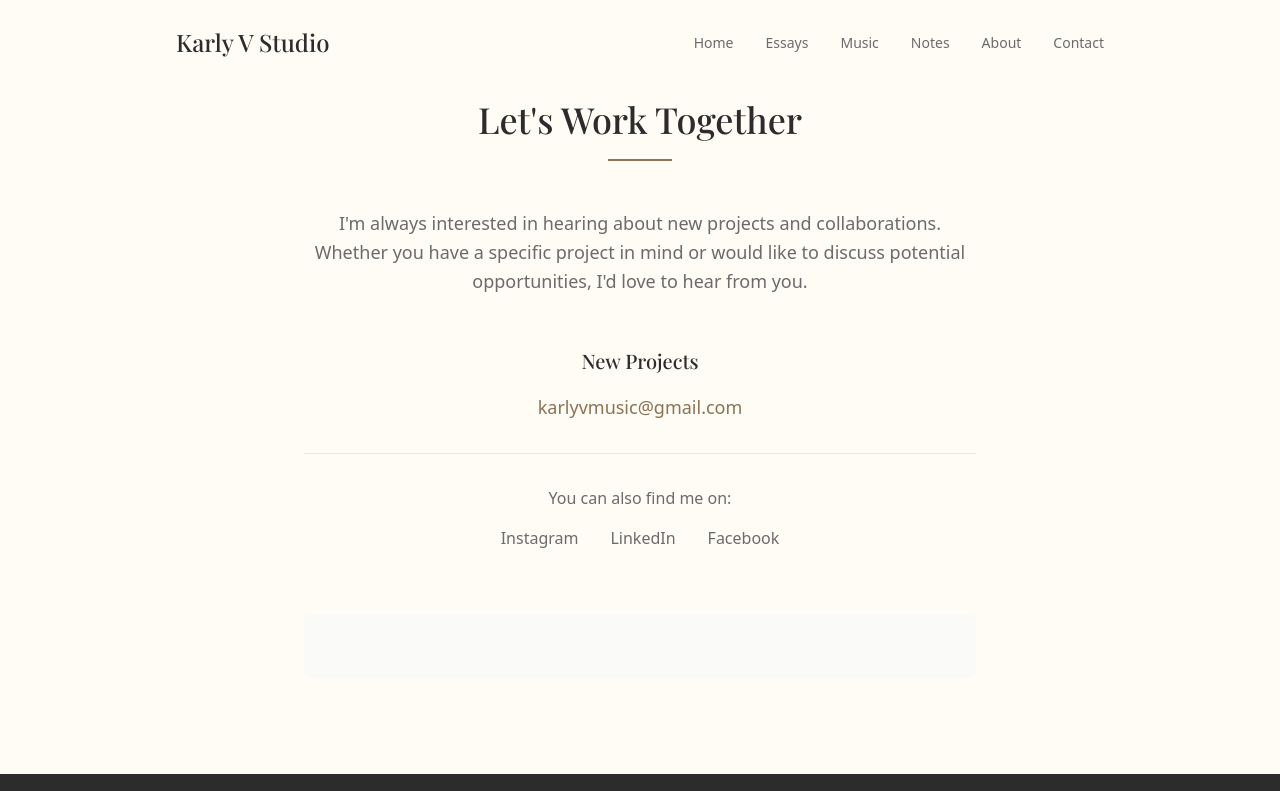
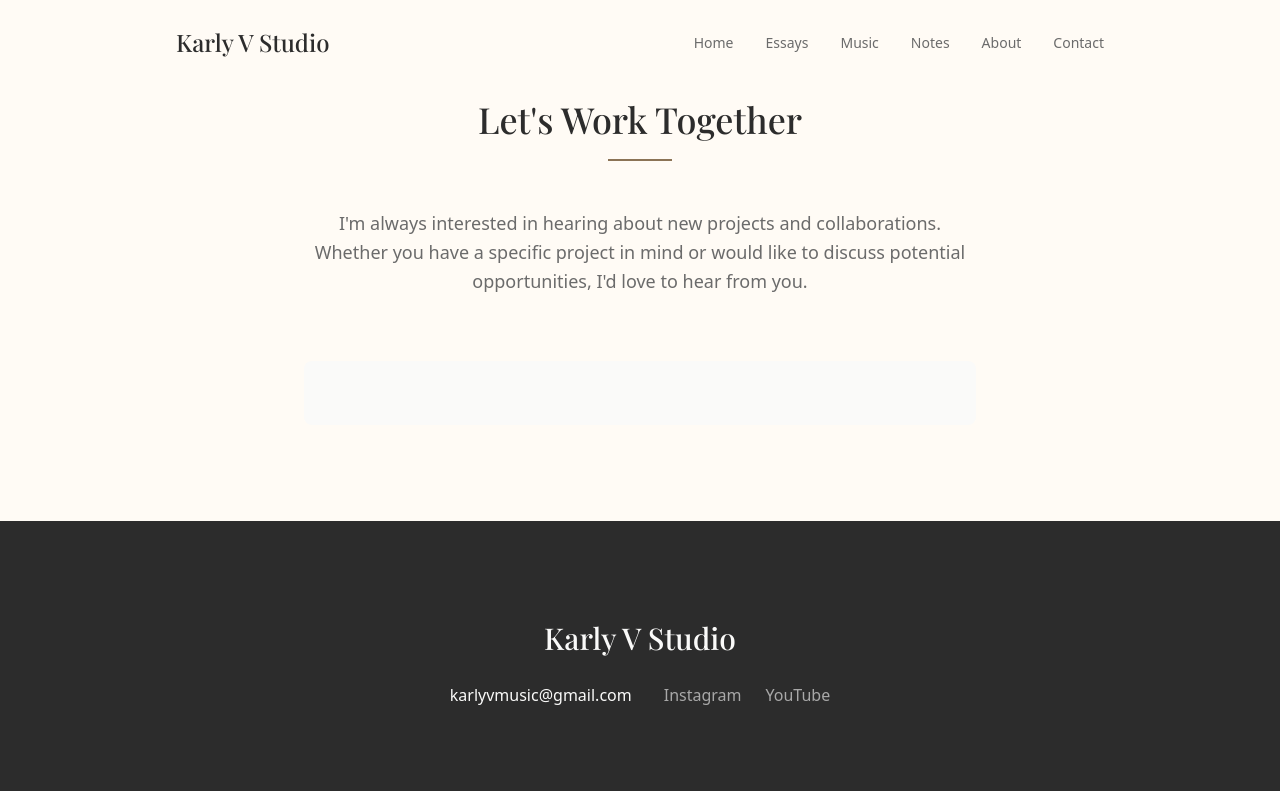
Before and after one commit to deanwhitson/karly_v_studio, a React (Create React App) app: page /contact in a window 1280 px wide. Shown: the top 791 px of the page. Built offline with nearby package versions, Linux system fonts and the light colour scheme.

Commit message:
Remove email and social media links from Contact section

```diff
--- a/src/components/Contact.js
+++ b/src/components/Contact.js
@@ -47,37 +47,6 @@ const Contact = () => {
             potential opportunities, I'd love to hear from you.
           </p>
 
-          <div className="space-y-8">
-            <div>
-              <h3 className="font-serif text-xl font-medium text-charcoal mb-4">
-                New Projects
-              </h3>
-              <a
-                href="mailto:karlyvmusic@gmail.com"
-                className="text-lg text-accent hover:text-charcoal transition-colors duration-300"
-              >
-                karlyvmusic@gmail.com
-              </a>
-            </div>
-
-            <div className="pt-8 border-t border-pale-gray">
-              <p className="text-medium-gray mb-4">
-                You can also find me on:
-              </p>
-              <div className="flex justify-center space-x-8">
-                <a href="https://www.instagram.com/karlyvthemusic/" className="text-medium-gray hover:text-charcoal transition-colors duration-300">
-                  Instagram
-                </a>
-                <a href="https://www.linkedin.com/in/karly-v-a9424451/" className="text-medium-gray hover:text-charcoal transition-colors duration-300">
-                  LinkedIn
-                </a>
-                <a href="https://www.facebook.com/karlyvofficial" className="text-medium-gray hover:text-charcoal transition-colors duration-300">
-                  Facebook
-                </a>
-              </div>
-            </div>
-          </div>
-
           <div className="mt-16 p-8 bg-off-white rounded-lg">
           </div>
         </div>
```
